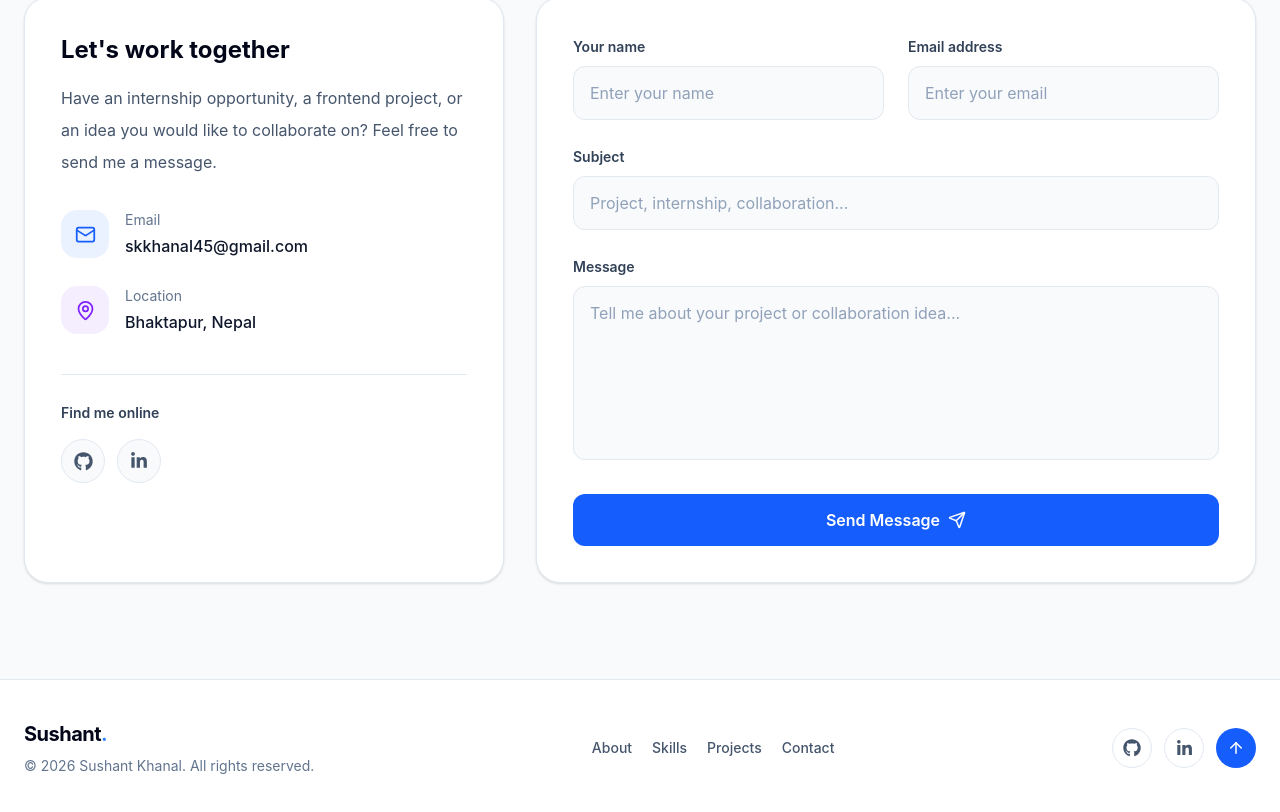
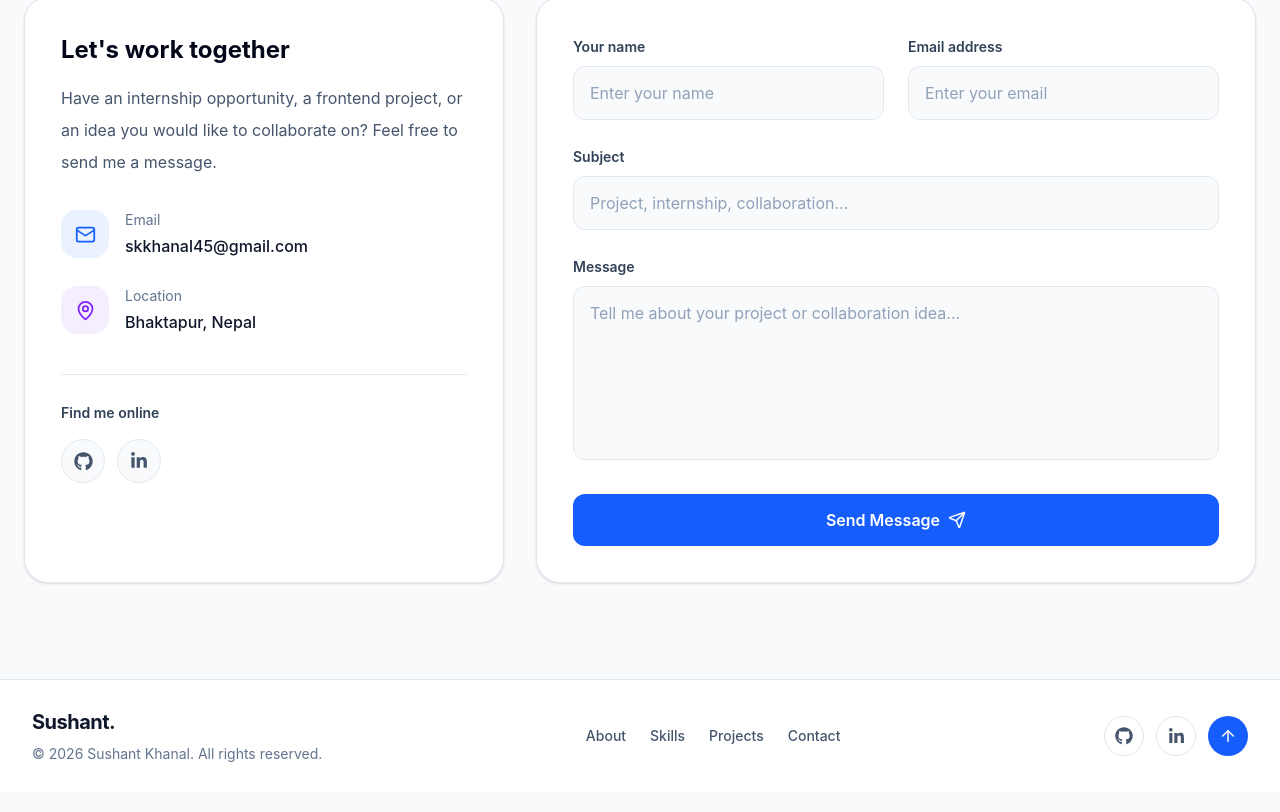
Before and after one commit to sushantkhanal45/Portfolio, a React (Vite) app: page / in a window 1280 px wide. Shown: the part 4365-5177 px from the top of the page. Built offline with nearby package versions, Linux system fonts and the light colour scheme.

Commit message:
footer update

```diff
--- a/src/components/Footer.jsx
+++ b/src/components/Footer.jsx
@@ -5,15 +5,15 @@ const Footer = () => {
   const currentYear = new Date().getFullYear();
 
   return (
-    <footer className="border-t border-slate-200 bg-white px-6 py-10 transition-colors duration-300 dark:border-white/10 dark:bg-[#070b14]">
-      <div className="mx-auto flex max-w-7xl flex-col items-center justify-between gap-7 md:flex-row">
+    <footer className="border-t border-slate-200 bg-white transition-colors duration-300 dark:border-white/10 dark:bg-[#070b14]">
+      <div className="mx-auto flex max-w-7xl flex-col items-center justify-between gap-6 px-6 py-8 sm:px-8 lg:flex-row lg:py-7">
         {/* Logo and copyright */}
-        <div className="text-center md:text-left">
+        <div className="text-center lg:text-left">
           <a
             href="#home"
-            className="text-xl font-bold tracking-tight text-slate-950 dark:text-white"
+            className="text-xl font-bold tracking-tight text-slate-900 transition hover:text-blue-600 dark:text-white dark:hover:text-blue-400"
           >
-            Sushant<span className="text-blue-500">.</span>
+            Sushant.
           </a>
 
           <p className="mt-2 text-sm text-slate-500 dark:text-slate-400">
@@ -22,7 +22,7 @@ const Footer = () => {
         </div>
 
         {/* Navigation links */}
-        <div className="flex flex-wrap items-center justify-center gap-5">
+        <nav className="flex flex-wrap items-center justify-center gap-x-6 gap-y-2">
           <a
             href="#about"
             className="text-sm font-medium text-slate-600 transition hover:text-blue-600 dark:text-slate-400 dark:hover:text-blue-400"
@@ -50,34 +50,37 @@ const Footer = () => {
           >
             Contact
           </a>
-        </div>
+        </nav>
 
         {/* Social links and back-to-top */}
         <div className="flex items-center gap-3">
+          {/* GitHub */}
           <a
-            href="https://github.com/"
+            href="https://github.com/sushantkhanal45"
             target="_blank"
             rel="noreferrer"
             aria-label="GitHub"
-            className="flex h-10 w-10 items-center justify-center rounded-full border border-slate-200 text-slate-600 transition hover:border-blue-400 hover:text-blue-600 dark:border-white/10 dark:text-slate-300 dark:hover:border-blue-400/40 dark:hover:text-blue-400"
+            className="flex h-10 w-10 items-center justify-center rounded-full border border-slate-200 text-slate-600 transition duration-300 hover:-translate-y-0.5 hover:border-blue-400 hover:text-blue-600 dark:border-white/10 dark:text-slate-300 dark:hover:border-blue-400/40 dark:hover:text-blue-400"
           >
             <FaGithub size={18} />
           </a>
 
+          {/* LinkedIn */}
           <a
-            href="https://linkedin.com/"
+            href="https://www.linkedin.com/in/sushantkhanal45/"
             target="_blank"
             rel="noreferrer"
             aria-label="LinkedIn"
-            className="flex h-10 w-10 items-center justify-center rounded-full border border-slate-200 text-slate-600 transition hover:border-blue-400 hover:text-blue-600 dark:border-white/10 dark:text-slate-300 dark:hover:border-blue-400/40 dark:hover:text-blue-400"
+            className="flex h-10 w-10 items-center justify-center rounded-full border border-slate-200 text-slate-600 transition duration-300 hover:-translate-y-0.5 hover:border-blue-400 hover:text-blue-600 dark:border-white/10 dark:text-slate-300 dark:hover:border-blue-400/40 dark:hover:text-blue-400"
           >
             <FaLinkedinIn size={17} />
           </a>
 
+          {/* Back to top */}
           <a
             href="#home"
             aria-label="Back to top"
-            className="flex h-10 w-10 items-center justify-center rounded-full bg-blue-600 text-white transition hover:bg-blue-500 hover:-translate-y-1"
+            className="flex h-10 w-10 items-center justify-center rounded-full bg-blue-600 text-white transition duration-300 hover:-translate-y-1 hover:bg-blue-500 hover:shadow-lg hover:shadow-blue-500/20"
           >
             <ArrowUp size={18} />
           </a>
```
